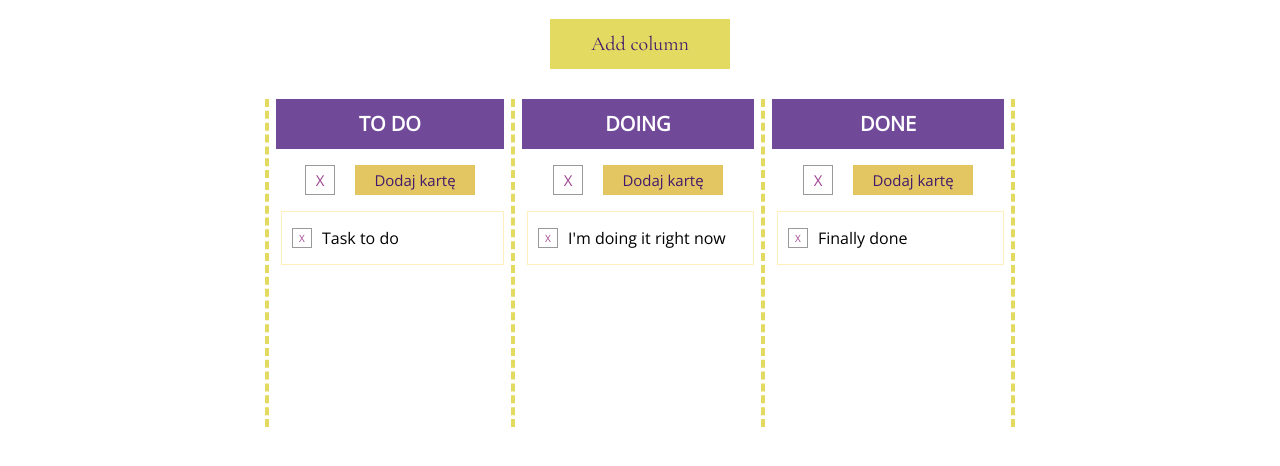
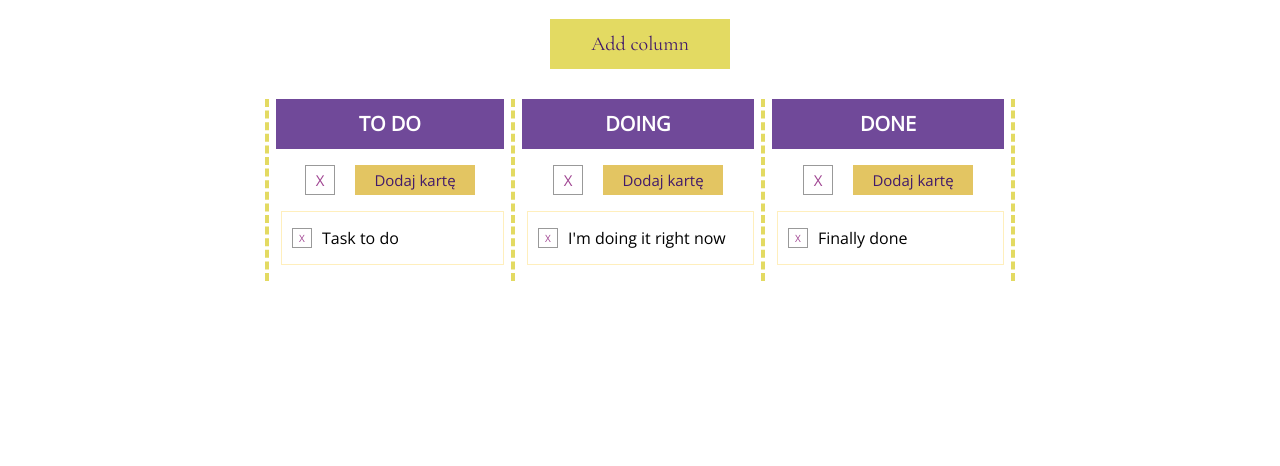
Before and after one commit to mgdw/10.6.-Tablica-kanban, a plain HTML site: page index.html in a window 1280 px wide. Shown: the part 104-570 px from the top of the page. Drawn offline with nearby package versions, Linux system fonts and the light colour scheme.

Commit message:
Not finished

```diff
--- a/css/style.css
+++ b/css/style.css
@@ -48,12 +48,14 @@ h1 {
 
 .column-container{
   margin-top: 20px;
+  display: flex;
+  justify-content: center;
 }
 
 .column {
   min-width: 250px;
   max-width: 350px;
-  display: inline-block;
+  justify-content: center;
   border-right: dashed #E3DA62 4px;
   padding: 0 7px;
 }
@@ -71,10 +73,6 @@ h1 {
   text-transform: uppercase;
   background-color: #704999;
 
-}
-
-.ui-sortable {
-  min-height: 200px;
 }
 
 .btn-delete {
@@ -107,7 +105,7 @@ h1 {
   list-style: none;
   padding: 15px 0;
   border: 1px solid #FFEFBD;
-
+  margin: 5px 0;
 }
 
 .card .btn-delete {
```
Also changed, not shown: index.html (line endings or trailing spaces).
